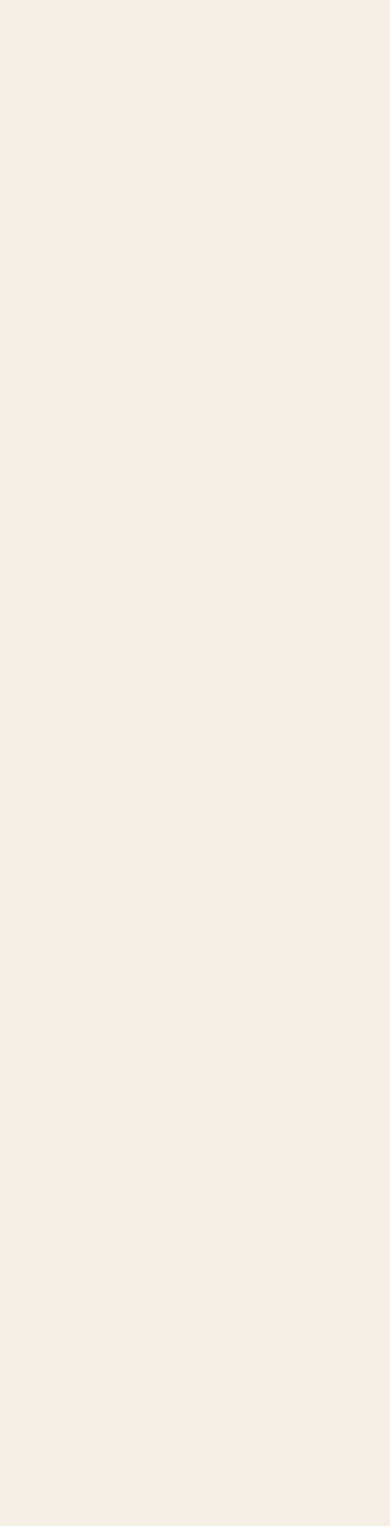
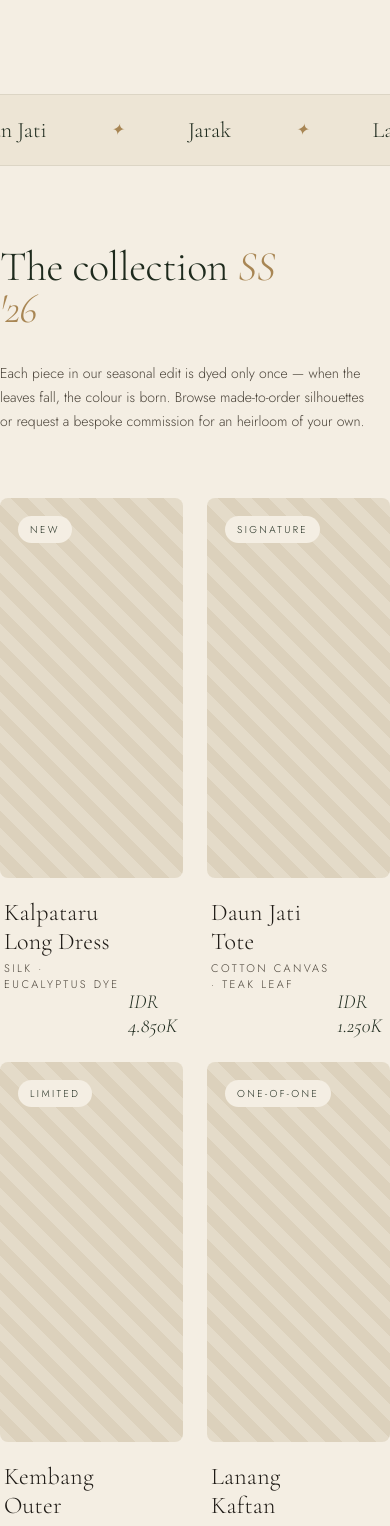
Before and after one commit to mrfirdauss-20/wewarna-compro, a React (Vite) app: page / in a window 390 px wide. Shown: the part 1317-2843 px from the top of the page. Before the commit the page ends 1411 px from the top, so only its background shows below. Built offline with nearby package versions, Linux system fonts and the light colour scheme.

Commit message:
feat: Marquee, Collection, Story, Process sections

```diff
--- a/src/App.jsx
+++ b/src/App.jsx
@@ -1,12 +1,20 @@
 import { LangProvider } from './i18n/LangContext'
 import Nav from './components/sections/Nav'
 import Hero from './components/sections/Hero'
+import Marquee from './components/sections/Marquee'
+import Collection from './components/sections/Collection'
+import Story from './components/sections/Story'
+import Process from './components/sections/Process'
 
 export default function App() {
   return (
     <LangProvider>
       <Nav />
       <Hero />
+      <Marquee />
+      <Collection />
+      <Story />
+      <Process />
     </LangProvider>
   )
 }
--- /dev/null
+++ b/src/components/sections/Collection.jsx
@@ -0,0 +1,73 @@
+import { useT } from '../../i18n/LangContext'
+
+const SLOT_SPANS = {
+  'c-a': { col: 'span 5', mt: 0,  h: 560 },
+  'c-b': { col: 'span 4', mt: 80, h: 520 },
+  'c-c': { col: 'span 3', mt: 0,  h: 440 },
+  'c-d': { col: 'span 4', mt: 40, h: 480 },
+  'c-e': { col: 'span 4', mt: 0,  h: 520 },
+  'c-f': { col: 'span 4', mt: 60, h: 460 },
+}
+
+export default function Collection() {
+  const { t } = useT()
+  const c = t.collection
+  return (
+    <>
+      <style>{`
+        .col-grid{display:grid;grid-template-columns:repeat(12,1fr);gap:24px}
+        .card{position:relative;cursor:pointer;transition:transform .5s}
+        .card-img{position:relative;overflow:hidden;background:#E4DBC9;border-radius:8px}
+        .card-img img{width:100%;height:100%;object-fit:cover;transition:transform .8s ease;display:block}
+        .card:hover .card-img img{transform:scale(1.04)}
+        .card-tag{position:absolute;top:18px;left:18px;background:var(--ivory);padding:6px 12px;border-radius:999px;font-size:10px;letter-spacing:.24em;text-transform:uppercase;color:var(--moss-deep);z-index:2}
+        .card-foot{display:flex;justify-content:space-between;align-items:flex-end;padding:20px 4px 0}
+        .card-foot .ttl{font-family:'Cormorant Garamond',serif;font-size:24px;letter-spacing:.01em;color:var(--ink)}
+        .card-foot .sub{font-size:11px;letter-spacing:.22em;text-transform:uppercase;color:var(--ink-soft);margin-top:4px}
+        .card-foot .price{font-family:'Cormorant Garamond',serif;font-size:20px;font-style:italic;color:var(--moss-deep)}
+        .card-shop{display:inline-flex;align-items:center;gap:6px;margin-top:14px;font-size:11px;letter-spacing:.22em;text-transform:uppercase;color:var(--moss);opacity:0;transform:translateY(4px);transition:.35s}
+        .card:hover .card-shop{opacity:1;transform:translateY(0)}
+        .card-placeholder{width:100%;height:100%;background:repeating-linear-gradient(45deg,#E4DBC9 0 12px,#DCD1BC 12px 24px)}
+        @media(max-width:980px){
+          .col-grid{grid-template-columns:repeat(2,1fr)}
+          .col-grid .card{grid-column:span 1 !important;margin-top:0 !important}
+          .col-grid .card-img{height:380px !important}
+        }
+      `}</style>
+      <section className="section wrap" id="collection">
+        <div className="section-head">
+          <h2>{c.headline.replace(c.headlineItalic, '')} <em>{c.headlineItalic}</em></h2>
+          <div className="side">{c.side}</div>
+        </div>
+        <div className="col-grid">
+          {c.products.map(p => {
+            const sp = SLOT_SPANS[p.slot] || SLOT_SPANS['c-a']
+            const waMsg = c.inquireTemplate.replace('{name}', p.name)
+            const waHref = `https://wa.me/${t.whatsapp.number}?text=${encodeURIComponent(waMsg)}`
+            return (
+              <article key={p.id} className="card" style={{ gridColumn: sp.col, marginTop: sp.mt }}>
+                <div className="card-img" style={{ height: sp.h }}>
+                  <span className="card-tag">{p.tag}</span>
+                  {p.image
+                    ? <img src={p.image} alt={p.name} />
+                    : <div className="card-placeholder" />
+                  }
+                </div>
+                <div className="card-foot">
+                  <div>
+                    <div className="ttl">{p.name}</div>
+                    <div className="sub">{p.sub}</div>
+                    <a href={waHref} target="_blank" rel="noopener" className="card-shop">
+                      Inquire on WhatsApp →
+                    </a>
+                  </div>
+                  <div className="price">{p.price}</div>
+                </div>
+              </article>
+            )
+          })}
+        </div>
+      </section>
+    </>
+  )
+}
--- /dev/null
+++ b/src/components/sections/Marquee.jsx
@@ -0,0 +1,21 @@
+import { useT } from '../../i18n/LangContext'
+
+export default function Marquee() {
+  const { t } = useT()
+  const row = t.marquee.map((item, i) => (
+    <span key={i}>{item}<i style={{ color:'var(--brass)', fontStyle:'italic', fontFamily:"'Cormorant Garamond',serif", fontSize:16 }}>✦</i></span>
+  ))
+  return (
+    <>
+      <style>{`
+        .marquee{border-top:1px solid var(--line-soft);border-bottom:1px solid var(--line-soft);overflow:hidden;background:var(--ivory-2)}
+        .marquee-track{display:flex;gap:64px;padding:22px 0;white-space:nowrap;animation:scroll 38s linear infinite;font-family:'Cormorant Garamond',serif;font-size:22px;color:var(--moss-deep)}
+        .marquee-track span{display:inline-flex;align-items:center;gap:64px}
+        @keyframes scroll{from{transform:translateX(0)}to{transform:translateX(-50%)}}
+      `}</style>
+      <div className="marquee" aria-hidden="true">
+        <div className="marquee-track">{row}{row}{row}</div>
+      </div>
+    </>
+  )
+}
--- /dev/null
+++ b/src/components/sections/Process.jsx
@@ -0,0 +1,35 @@
+import { useT } from '../../i18n/LangContext'
+
+export default function Process() {
+  const { t } = useT()
+  const p = t.process
+  return (
+    <>
+      <style>{`
+        .proc-grid{display:grid;grid-template-columns:repeat(4,1fr);gap:32px;margin-top:48px}
+        .proc{padding:34px 26px 30px;border-top:1px solid var(--ink);position:relative}
+        .proc .num{font-family:'Cormorant Garamond',serif;font-style:italic;font-size:64px;line-height:1;color:var(--brass);position:absolute;top:14px;right:18px;opacity:.55}
+        .proc h4{font-family:'Cormorant Garamond',serif;font-weight:400;font-size:26px;margin:0 0 12px;color:var(--moss-deep);max-width:9ch;line-height:1.1}
+        .proc p{margin:0;color:var(--ink-soft);font-size:14px;line-height:1.7}
+        .proc-tag{display:inline-block;margin-top:18px;font-size:10px;letter-spacing:.26em;text-transform:uppercase;color:var(--moss);padding:5px 10px;border:1px solid var(--moss);border-radius:999px}
+        @media(max-width:880px){.proc-grid{grid-template-columns:1fr 1fr}}
+      `}</style>
+      <section className="section wrap" id="process">
+        <div className="section-head">
+          <h2>{p.headline} <em>{p.headlineItalic}</em></h2>
+          <div className="side">{p.side}</div>
+        </div>
+        <div className="proc-grid">
+          {p.steps.map(s => (
+            <div className="proc" key={s.n}>
+              <span className="num">{s.n}</span>
+              <h4>{s.title}</h4>
+              <p>{s.body}</p>
+              <span className="proc-tag">{s.tag}</span>
+            </div>
+          ))}
+        </div>
+      </section>
+    </>
+  )
+}
--- /dev/null
+++ b/src/components/sections/Story.jsx
@@ -0,0 +1,54 @@
+import { useT } from '../../i18n/LangContext'
+
+export default function Story() {
+  const { t } = useT()
+  const s = t.story
+  return (
+    <>
+      <style>{`
+        .story{background:var(--moss-deep);color:var(--ivory);padding:140px 0;position:relative;overflow:hidden}
+        .story::before{content:"";position:absolute;inset:0;background:radial-gradient(60% 50% at 80% 20%,rgba(168,134,84,.18),transparent 60%)}
+        .story-grid{display:grid;grid-template-columns:1fr 1.1fr;gap:80px;align-items:center;position:relative}
+        .story h2{font-family:'Cormorant Garamond',serif;font-weight:300;font-size:clamp(40px,4.6vw,68px);line-height:1.05;margin:24px 0 28px;color:var(--ivory);letter-spacing:-.01em}
+        .story h2 em{font-style:italic;color:var(--brass-soft)}
+        .story p{color:rgba(244,238,227,.78);font-size:15.5px;line-height:1.8;max-width:48ch}
+        .story p+p{margin-top:18px}
+        .story-eyebrow{color:var(--brass-soft);font-size:11px;letter-spacing:.32em;text-transform:uppercase}
+        .story-quote{margin-top:36px;padding-left:18px;border-left:1px solid var(--brass-soft);font-family:'Cormorant Garamond',serif;font-style:italic;font-size:22px;line-height:1.4;color:var(--ivory);max-width:38ch}
+        .story-attr{font-size:11px;letter-spacing:.24em;text-transform:uppercase;color:rgba(244,238,227,.55);margin-top:14px;font-style:normal;font-family:'Jost',sans-serif}
+        .story-img{position:relative;height:600px}
+        .story-img img{width:100%;height:100%;object-fit:cover;border-radius:6px}
+        .story-img-placeholder{width:100%;height:100%;border-radius:6px;background:#3A4A35}
+        .story-img-cap{position:absolute;left:24px;bottom:24px;background:rgba(30,42,29,.85);backdrop-filter:blur(8px);padding:14px 18px;border-radius:6px;border:1px solid rgba(244,238,227,.12);max-width:260px}
+        .story-img-cap .t{font-family:'Cormorant Garamond',serif;font-style:italic;font-size:16px;color:var(--ivory)}
+        .story-img-cap .s{font-size:10px;letter-spacing:.24em;text-transform:uppercase;color:rgba(244,238,227,.55);margin-top:6px}
+        @media(max-width:980px){.story-grid{grid-template-columns:1fr}.story-img{height:420px}}
+      `}</style>
+      <section className="story" id="story">
+        <div className="wrap">
+          <div className="story-grid">
+            <div>
+              <span className="story-eyebrow">— {s.eyebrow}</span>
+              <h2>{s.headline} <em>{s.headlineItalic}</em></h2>
+              {s.body.map((p, i) => <p key={i}>{p}</p>)}
+              <blockquote className="story-quote">
+                "{s.quote}"
+                <div className="story-attr">— {s.attribution}</div>
+              </blockquote>
+            </div>
+            <div className="story-img">
+              {s.image
+                ? <img src={s.image} alt={s.captionTitle} />
+                : <div className="story-img-placeholder" />
+              }
+              <div className="story-img-cap">
+                <div className="t">{s.captionTitle}</div>
+                <div className="s">{s.captionSub}</div>
+              </div>
+            </div>
+          </div>
+        </div>
+      </section>
+    </>
+  )
+}
```
